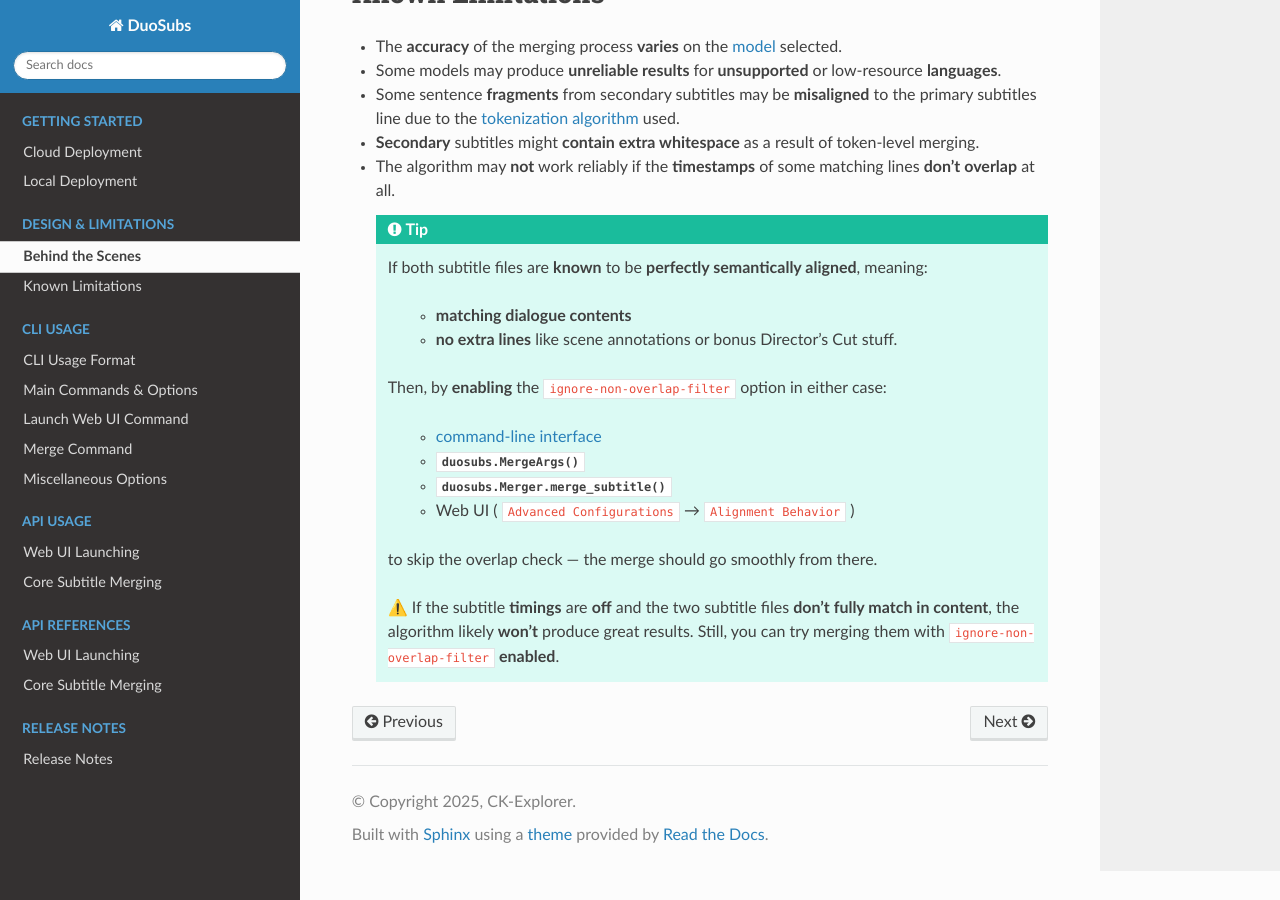
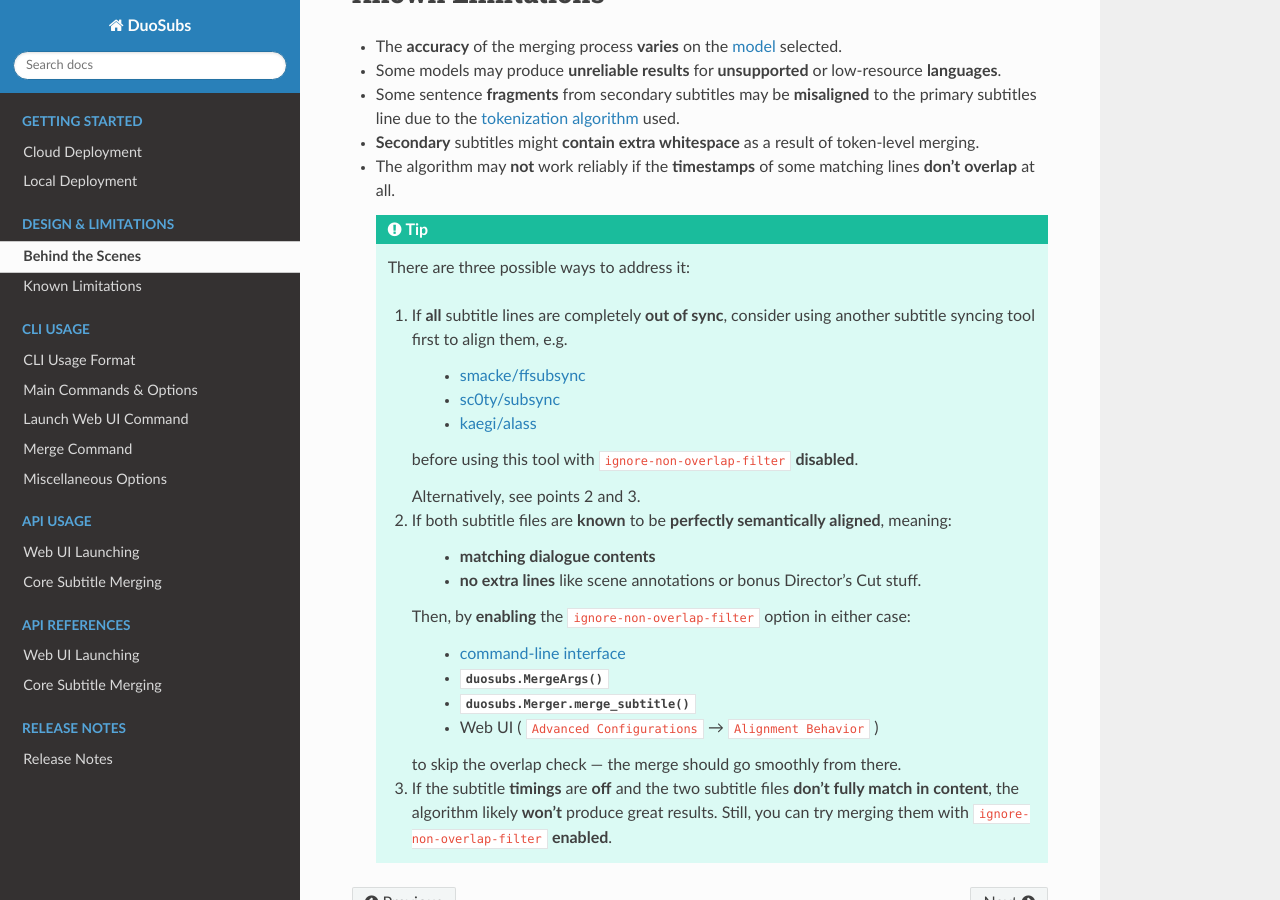
Before and after one commit to CK-Explorer/DuoSubs, a Sphinx documentation site: the page built from docs/design_and_limitations/design.rst, in a window 1280 px wide and 900 px high, scrolled down 883 px. Built offline with Sphinx 7.4.7 and the Read the Docs theme 3.1.0, drawn with Linux system fonts in a browser that asks for light colours.

Commit message:
docs: update the tips for the known limitations

```diff
--- a/docs/design_and_limitations/design.rst
+++ b/docs/design_and_limitations/design.rst
@@ -45,21 +45,30 @@ Known Limitations
 
     .. tip::
 
-        If both subtitle files are **known** to be **perfectly semantically aligned**,
-        meaning:
+        There are three possible ways to address it:
 
-          - **matching dialogue contents**
-          - **no extra lines** like scene annotations or bonus Director's Cut stuff.
+        1. If **all** subtitle lines are completely **out of sync**, consider using another subtitle syncing tool first to align them, e.g.
 
-        Then, by **enabling** the ``ignore-non-overlap-filter`` option in either case:
+            - `smacke/ffsubsync <https://github.com/smacke/ffsubsync>`_
+            - `sc0ty/subsync <https://github.com/sc0ty/subsync>`_
+            - `kaegi/alass <https://github.com/kaegi/alass>`_
 
-          - :ref:`command-line interface <ignore-non-overlap-filter>`
-          - :meth:`duosubs.MergeArgs`
-          - :meth:`duosubs.Merger.merge_subtitle`
-          - Web UI ( ``Advanced Configurations`` → ``Alignment Behavior`` )
+           before using this tool with ``ignore-non-overlap-filter`` **disabled**.
 
-        to skip the overlap check — the merge should go smoothly from there.
+           Alternatively, see points 2 and 3.
 
-        ⚠️ If the subtitle **timings** are **off** and the two subtitle files
-        **don't fully match in content**, the algorithm likely **won't** produce great results.
-        Still, you can try merging them with ``ignore-non-overlap-filter`` **enabled**.
+        2. If both subtitle files are **known** to be **perfectly semantically aligned**, meaning:
+
+            - **matching dialogue contents**
+            - **no extra lines** like scene annotations or bonus Director's Cut stuff.
+
+           Then, by **enabling** the ``ignore-non-overlap-filter`` option in either case:
+
+            - :ref:`command-line interface <ignore-non-overlap-filter>`
+            - :meth:`duosubs.MergeArgs`
+            - :meth:`duosubs.Merger.merge_subtitle`
+            - Web UI ( ``Advanced Configurations`` → ``Alignment Behavior`` )
+
+           to skip the overlap check — the merge should go smoothly from there.
+
+        3. If the subtitle **timings** are **off** and the two subtitle files **don't fully match in content**, the algorithm likely **won't** produce great results. Still, you can try merging them with ``ignore-non-overlap-filter`` **enabled**.
```
Also changed, not shown: README.md (+25 -19 lines).
